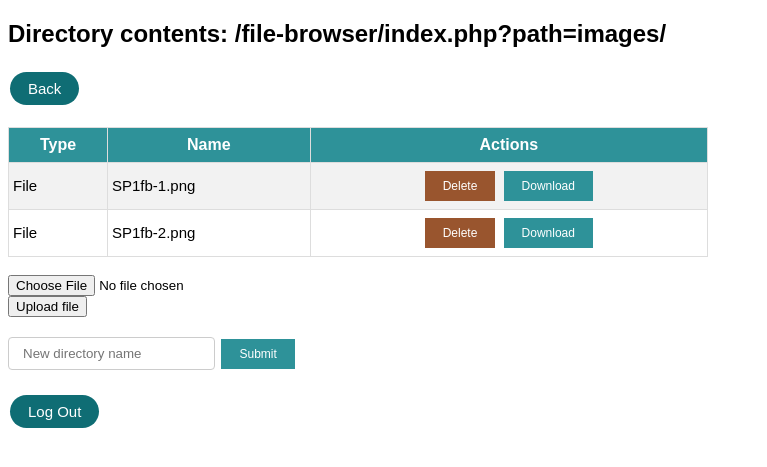
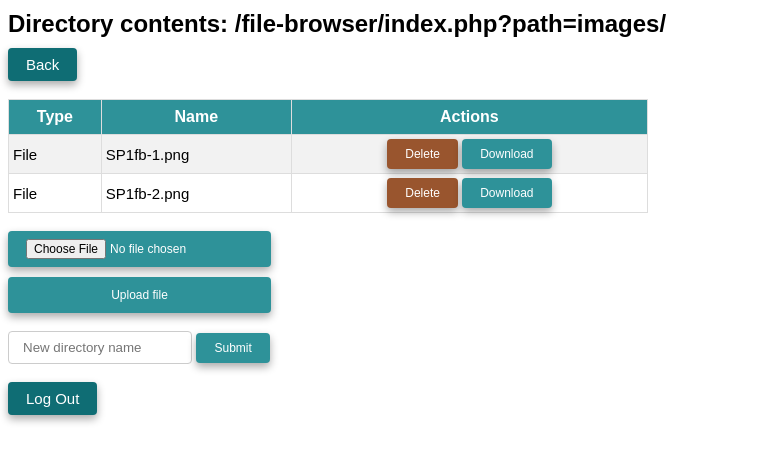
Before and after one commit to Jjurgita/SP1-File-Browser, a PHP site: page /file-browser/index.php?path=images/ in a window 1280 px wide. Shown: the top 467 px of the page, without its empty margins (0-767 px from the left). Run offline with PHP 8.4, Linux system fonts and the light colour scheme; the visitor is signed in with stand-in values (Sample User, id 1); data that the repository does not hold is empty.

Commit message:
Style update

```diff
--- a/index.php
+++ b/index.php
@@ -125,8 +125,8 @@ if (isset($_POST['download'])) {
 
             // upload file
             print('<br><form action="" method="POST" enctype="multipart/form-data">
-                        <input type="file" name="file"/><br>
-                        <input type="submit" name="upload" value="Upload file"/>
+                        <input class="buttons" type="file" name="file"/><br>
+                        <input class="buttons upload" type="submit" name="upload" value="Upload file"/>
                     </form>');
 
             // new directory
--- a/style.css
+++ b/style.css
@@ -1,5 +1,13 @@
 body {
   font-family: Arial, Helvetica, sans-serif;
+}
+
+h1 {
+  margin: 14px 0 14px 0;
+}
+
+h2 {
+  margin: 10px 0 10px 0;
 }
 
 p {
@@ -7,7 +15,7 @@ p {
 }
 
 #browserTable {
-  width: 700px;
+  width: 640px;
   border-collapse: collapse;
 }
 
@@ -26,7 +34,7 @@ p {
 }
 
 #browserTable tr:hover {
-  background-color: rgb(194, 223, 216);
+  background-color: #dad8d8;
 }
 
 #browserTable th {
@@ -49,8 +57,15 @@ p {
   text-align: center;
   text-decoration: none;
   font-size: 12px;
-  margin: 4px 2px;
+  margin: 0;
   cursor: pointer;
+  border-radius: 4px;
+  box-shadow: 0 4px 8px #0005;
+}
+
+.deleteButton:hover {
+  box-shadow: 0 4px 8px #0009;
+  opacity: 1;
 }
 
 .buttons {
@@ -61,8 +76,15 @@ p {
   text-align: center;
   text-decoration: none;
   font-size: 12px;
-  margin: 4px 2px;
+  margin: 0;
   cursor: pointer;
+  border-radius: 4px;
+  box-shadow: 0 4px 8px #0005;
+}
+
+.buttons:hover {
+  box-shadow: 0 4px 8px #0009;
+  opacity: 1;
 }
 
 .buttons > a {
@@ -79,8 +101,16 @@ p {
   text-align: center;
   text-decoration: none;
   font-size: 15px;
-  margin: 4px 2px;
+  /* margin: 4px 2px; */
+  margin: 0;
   cursor: pointer;
+  border-radius: 4px;
+  box-shadow: 0 4px 8px #0005;
+}
+
+.buttonsOther:hover {
+  box-shadow: 0 4px 8px #0009;
+  opacity: 1;
 }
 
 .buttonsOther > a {
@@ -88,8 +118,16 @@ p {
   color: white;
 }
 
+.upload {
+  width: 263px;
+  height: 36px;
+  margin-top: 10px;
+}
+
 .textInput {
   padding: 8px 14px;
+  width: 184px;
+  height: 30;
   display: inline-block;
   border: 1px solid #ccc;
   border-radius: 4px;
```
